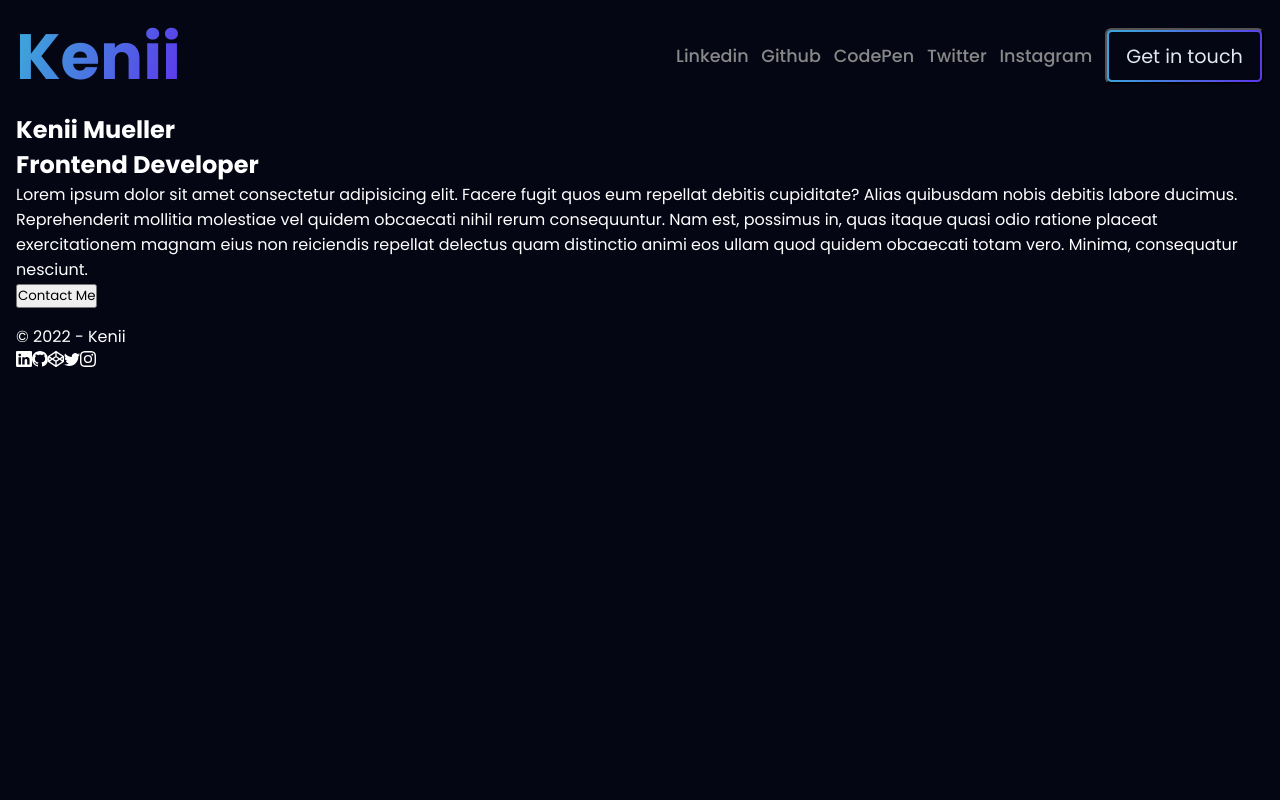
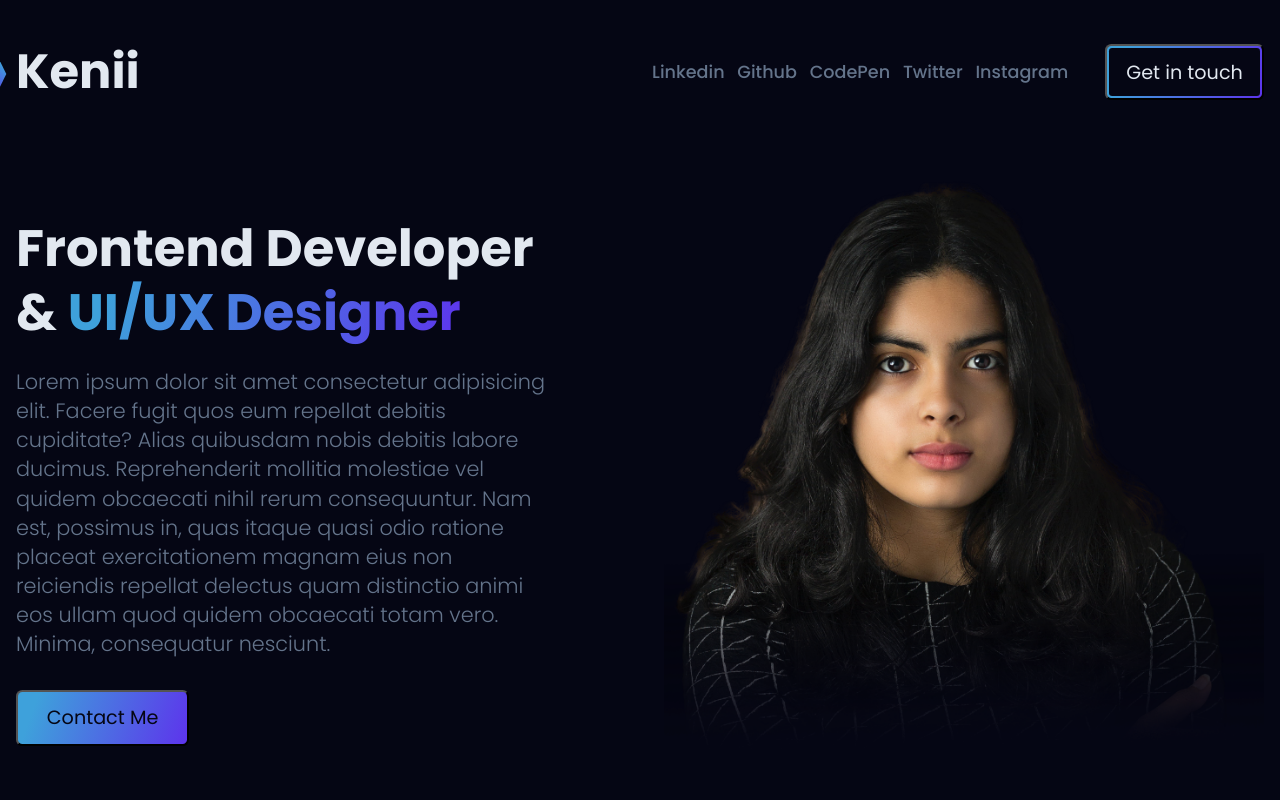
Before and after one commit to EnFlorian/kenii-landing-page, a React (Vite) app: page / in a window 1280 px wide. Shown: the top 800 px of the page. Built offline with nearby package versions, Linux system fonts and the light colour scheme.

Commit message:
Feat: Added main section and footer

```diff
--- a/src/components/Footer/Footer.scss
+++ b/src/components/Footer/Footer.scss
@@ -1,13 +1,33 @@
 .footer {
   height: 10vh;
-
-  &__container {
-  }
+  display: flex;
+  align-items: center;
+  justify-content: space-between;
+  border-top: 1px solid var(--clr-text-2);
 
   &__copyright {
+    font-size: 1.1rem;
+    font-weight: 500;
+    color: var(--clr-text-2);
+    transition: var(--transition-fast);
+    cursor: pointer;
   }
 
   &__socials {
     display: flex;
+    align-items: center;
+    gap: 0.8rem;
+  }
+
+  &__social {
+    font-size: 1.9rem;
+    font-weight: 500;
+    color: var(--clr-text-2);
+    transition: var(--transition-fast);
+    cursor: pointer;
+
+    &:hover {
+      color: var(--clr-accent-1);
+    }
   }
 }
--- a/src/components/Footer/Footer.tsx
+++ b/src/components/Footer/Footer.tsx
@@ -12,12 +12,10 @@ const Footer = () => {
 
   return (
     <section className="footer container">
-      <div className="footer__container">
-        <p className="footer__copyright">
-          &copy; {copyRight.year} - {copyRight.name}
-        </p>
-        <ul className="footer__socials">{renderedSocials}</ul>
-      </div>
+      <p className="footer__copyright">
+        &copy; {copyRight.year} - {copyRight.name}
+      </p>
+      <ul className="footer__socials">{renderedSocials}</ul>{" "}
     </section>
   );
 };
--- a/src/components/Main/Main.scss
+++ b/src/components/Main/Main.scss
@@ -0,0 +1,64 @@
+.main {
+  min-height: calc(100vh - var(--navbar-height));
+  display: flex;
+  align-items: center;
+  padding: 2rem 0 10rem 0;
+  gap: 3rem;
+
+  &__content {
+    flex: 1;
+  }
+
+  &__title {
+    font-size: 3.2rem;
+    font-weight: 700;
+    color: var(--clr-text-1);
+    line-height: 1;
+  }
+
+  &__subtitle {
+    font-size: 3.2rem;
+    font-weight: 700;
+    color: var(--clr-text-1);
+    margin-bottom: 1rem;
+  }
+
+  &__description {
+    font-size: 1.3rem;
+    font-weight: 300;
+    line-height: 1.4;
+    color: var(--clr-text-2);
+    margin-bottom: 2rem;
+    max-width: 90%;
+  }
+
+  &__button {
+    background: var(--gradient-1);
+    color: var(--clr-text-0);
+    font-size: 1.2rem;
+    position: relative;
+    padding: 0.7rem 1.8rem;
+    border-radius: 0.4rem;
+    cursor: pointer;
+    transition: var(--transition-base);
+
+    &:hover {
+      transform: scale(1.02);
+    }
+  }
+
+  &__image-wrapper {
+    flex: 1;
+  }
+
+  &__accent {
+    background: var(--gradient-1);
+    background-clip: text;
+    -webkit-background-clip: text;
+    -webkit-text-fill-color: transparent;
+  }
+
+  &__tag-line {
+    color: var(--clr-text-1);
+  }
+}
--- a/src/components/Main/Main.tsx
+++ b/src/components/Main/Main.tsx
@@ -4,17 +4,20 @@ import { content } from "../../data/main";
 const Main = () => {
   return (
     <main className="main container">
-      <div className="main__container">
       <div className="main__content">
         <h1 className="main__title">{content.title}</h1>
-          <h1 className="main__subtitle">{content.subtitle}</h1>
+        <h1 className="main__subtitle">
+          & <span className="main__accent">{content.subtitle}</span>
+        </h1>
         <p className="main__description">{content.description}</p>
-          <button className="main-button">
+        <button className="main__button">
           <a rel="noopener noreferrer" href={content.button.link}>
             {content.button.name}
           </a>
         </button>
       </div>
+      <div className="main__image-wrapper">
+        <img src={content.image} alt="main" />
       </div>
     </main>
   );
--- a/src/components/Navbar/Navbar.scss
+++ b/src/components/Navbar/Navbar.scss
@@ -12,12 +12,27 @@
   }
 
   &__logo-text {
-    font-size: 4rem;
+    position: relative;
+    font-size: 3rem;
     font-weight: 700;
-    background: var(--gradient-1);
+    background: var(--clr-text-1);
     background-clip: text;
     -webkit-background-clip: text;
     -webkit-text-fill-color: transparent;
+
+    // diamond shape in front of the logo
+    &::before {
+      content: "";
+      position: absolute;
+      top: 30%;
+      left: -30%;
+      width: 2rem;
+      height: 2rem;
+      background: var(--gradient-1);
+      transform: scaleX(-0.5) rotate(45deg);
+      transform-origin: center;
+      z-index: 20;
+    }
   }
 
   &__links {
@@ -48,6 +63,7 @@
     border-radius: 0.4rem;
     cursor: pointer;
     transition: var(--transition-fast);
+    margin-left: 1.5rem;
 
     &::before {
       content: "";
--- a/src/data/main.tsx
+++ b/src/data/main.tsx
@@ -1,9 +1,12 @@
+import mainImage from "./../assets/person.png";
+
 export const content = {
-  title: "Kenii Mueller",
-  subtitle: "Frontend Developer",
+  title: "Frontend Developer",
+  subtitle: "UI/UX Designer",
   description: `Lorem ipsum dolor sit amet consectetur adipisicing elit. Facere fugit quos eum repellat debitis cupiditate? Alias quibusdam nobis debitis labore ducimus. Reprehenderit mollitia molestiae vel quidem obcaecati nihil rerum consequuntur. Nam est, possimus in, quas itaque quasi odio ratione placeat exercitationem magnam eius non reiciendis repellat delectus quam distinctio animi eos ullam quod quidem obcaecati totam vero. Minima, consequatur nesciunt.`,
   button: {
     name: "Contact Me",
     link: "#",
   },
+  image: mainImage,
 };
--- a/src/data/navbar.tsx
+++ b/src/data/navbar.tsx
@@ -25,3 +25,8 @@ export const links = [
     link: "#",
   },
 ];
+
+export const button = {
+  name: "Get in touch",
+  email: "email@yzx.com",
+};
--- a/src/styles/_colors.scss
+++ b/src/styles/_colors.scss
@@ -3,9 +3,9 @@
   --clr-bg-1: #050614;
   --clr-bg-2: #565656;
 
-  --clr-text-0: #ffffff;
+  --clr-text-0: #050614;
   --clr-text-1: #e2e8f0;
-  --clr-text-2: #888888;
+  --clr-text-2: #64748b;
 
   --clr-accent-1: #36c0f7;
 
--- a/src/styles/_globals.scss
+++ b/src/styles/_globals.scss
@@ -1,6 +1,6 @@
 :root {
-  --footer-height: 6rem;
-  --navbar-height: 5rem;
+  --navbar-height: 7rem;
+  --footer-height: 7rem;
 
   --transition-slow: all 0.3s ease-in-out;
   --transition-base: all 0.2s ease-in-out;
@@ -12,7 +12,7 @@
 }
 body {
   background-color: var(--clr-bg-1);
-  color: var(--clr-text-0);
+  color: var(--clr-text-1);
 }
 
 .container {
--- a/src/styles/_typography.scss
+++ b/src/styles/_typography.scss
@@ -1,4 +1,4 @@
-@import url("https://fonts.googleapis.com/css2?family=Poppins:wght@400;500;600;700;800&display=swap");
+@import url("https://fonts.googleapis.com/css2?family=Poppins:wght@200;300;400;500;600;700;800&display=swap");
 
 :root {
   --font-primary: "Poppins", sans-serif;
```
Also changed, not shown: src/assets/person.png. Lines whose indentation alone changed are shown as unchanged.
